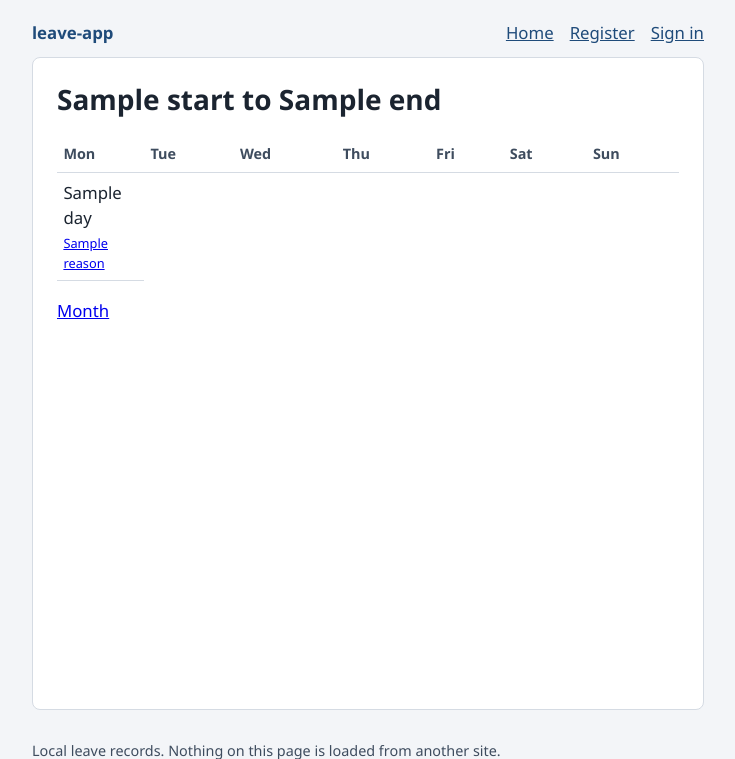
After one commit to mjoha/zfg-leave-app, a FastAPI app: template app/templates/calendar_week.html in a window 1280 px wide. The commit adds this page. Shown: the top 759 px of the page, without its empty margins (272-1007 px from the left). Run offline with FastAPI, Linux system fonts and the light colour scheme; the template is opened without the code that fills it: most values are stand-ins (such as "Sample title", 1, 10 or a date in 2020).

Commit message:
F-017: add a weekly leave calendar.
A week shows all seven days and the signed-in user's requests, including a request on the last day of the month.

Co-authored-by: Cursor <cursoragent@cursor.com>

```diff
--- a/app/main.py
+++ b/app/main.py
@@ -12,7 +12,7 @@ from sqlalchemy.orm import Session
 from starlette.middleware.sessions import SessionMiddleware
 
 from app.auth import clear_session, establish_session, load_session_user, signed_in_user
-from app.calendar_view import month_weeks
+from app.calendar_view import month_weeks, week_row
 from app.config import get_settings
 from app.database import get_db
 from app.leave import (
@@ -713,10 +713,44 @@ def calendar_month(
         "calendar_month.html",
         {
             "year": shown_year,
+            "month": shown_month,
             "month_name": calendar.month_name[shown_month],
             "weeks": month_weeks(shown_year, shown_month, rows),
             "error": "",
         },
+    )
+
+
+@app.get("/calendar/week", response_class=HTMLResponse)
+def calendar_week(
+    request: Request,
+    day: str = "",
+    db: Session = Depends(get_db),
+) -> Response:
+    try:
+        user = load_session_user(request, db)
+        rows = list_leave_requests_for_user(db, user.id) if user is not None else []
+    except OperationalError:
+        db.rollback()
+        return templates.TemplateResponse(request, "database_unavailable.html", {}, status_code=503)
+    if user is None:
+        return RedirectResponse(url="/login", status_code=303)
+    anchor = date.today()
+    if day:
+        try:
+            anchor = date.fromisoformat(day)
+        except ValueError:
+            return templates.TemplateResponse(
+                request,
+                "calendar_week.html",
+                {"start": "", "end": "", "days": [], "error": "Enter a date as YYYY-MM-DD."},
+                status_code=400,
+            )
+    days = week_row(anchor, rows)
+    return templates.TemplateResponse(
+        request,
+        "calendar_week.html",
+        {"start": days[0]["date"], "end": days[-1]["date"], "days": days, "error": ""},
     )
 
 
--- a/app/templates/calendar_month.html
+++ b/app/templates/calendar_month.html
@@ -4,6 +4,9 @@
 
 {% block content %}
   <h1 data-testid="calendar-title">{{ month_name }} {{ year }}</h1>
+  {% if month %}
+    <p><a href="/calendar/week?day={{ year }}-{{ '%02d' % month }}-01" data-testid="calendar-open-week">Open week</a></p>
+  {% endif %}
   {% if error %}
     <p class="errors" data-testid="calendar-error">{{ error }}</p>
   {% endif %}
--- /dev/null
+++ b/app/templates/calendar_week.html
@@ -0,0 +1,36 @@
+{% extends "base.html" %}
+
+{% block title %}Week{% endblock %}
+
+{% block content %}
+  <h1 data-testid="calendar-week-title">{{ start }} to {{ end }}</h1>
+  {% if error %}
+    <p class="errors" data-testid="calendar-error">{{ error }}</p>
+  {% endif %}
+  <table class="calendar" data-testid="calendar-week">
+    <thead>
+      <tr>
+        <th>Mon</th>
+        <th>Tue</th>
+        <th>Wed</th>
+        <th>Thu</th>
+        <th>Fri</th>
+        <th>Sat</th>
+        <th>Sun</th>
+      </tr>
+    </thead>
+    <tbody>
+      <tr>
+        {% for day in days %}
+          <td {% if day.date %}data-date="{{ day.date }}"{% endif %} data-testid="calendar-day">
+            {% if day.day %}{{ day.day }}{% endif %}
+            {% for item in day.requests %}
+              <a href="/requests/{{ item.id }}" data-testid="calendar-request">{{ item.reason }}</a>
+            {% endfor %}
+          </td>
+        {% endfor %}
+      </tr>
+    </tbody>
+  </table>
+  <p><a href="/calendar" data-testid="calendar-back-month">Month</a></p>
+{% endblock %}
```
Also changed, not shown: app/calendar_view.py (+26 -16 lines), tests/test_calendar_week.py (added, +42 -0 lines), README.md.
